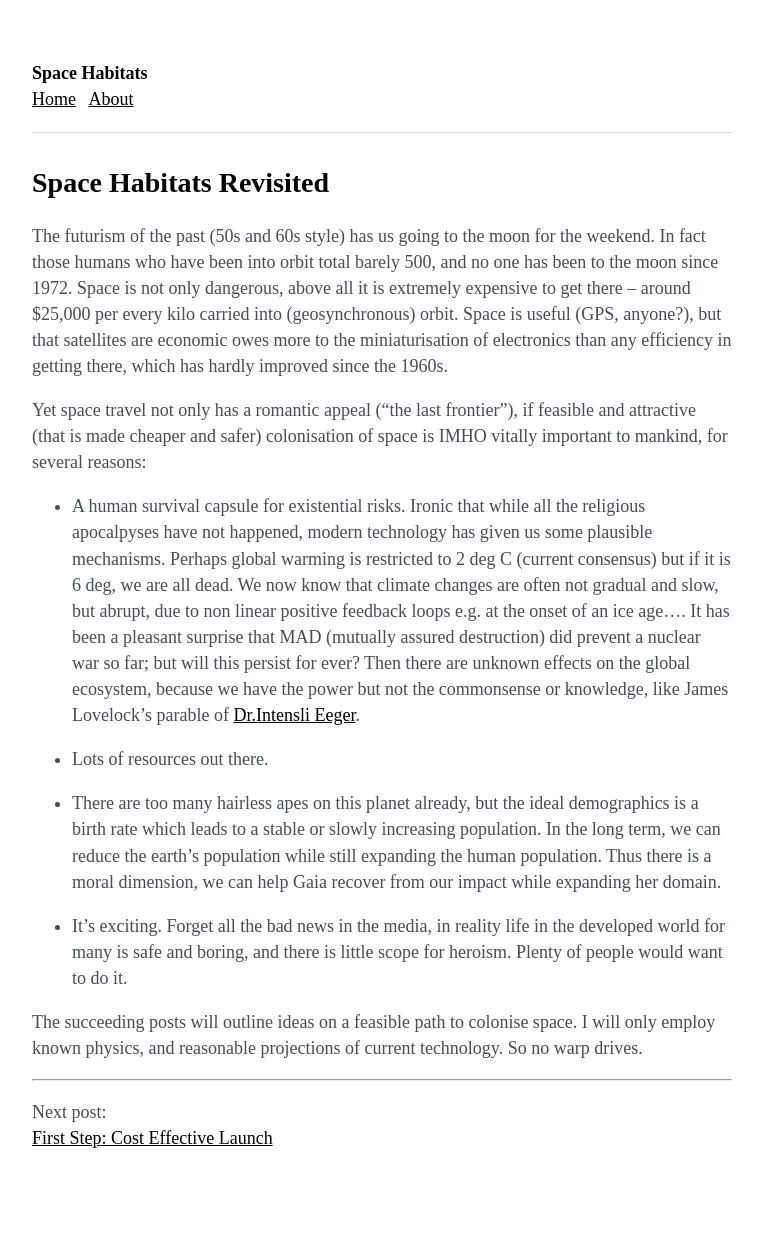
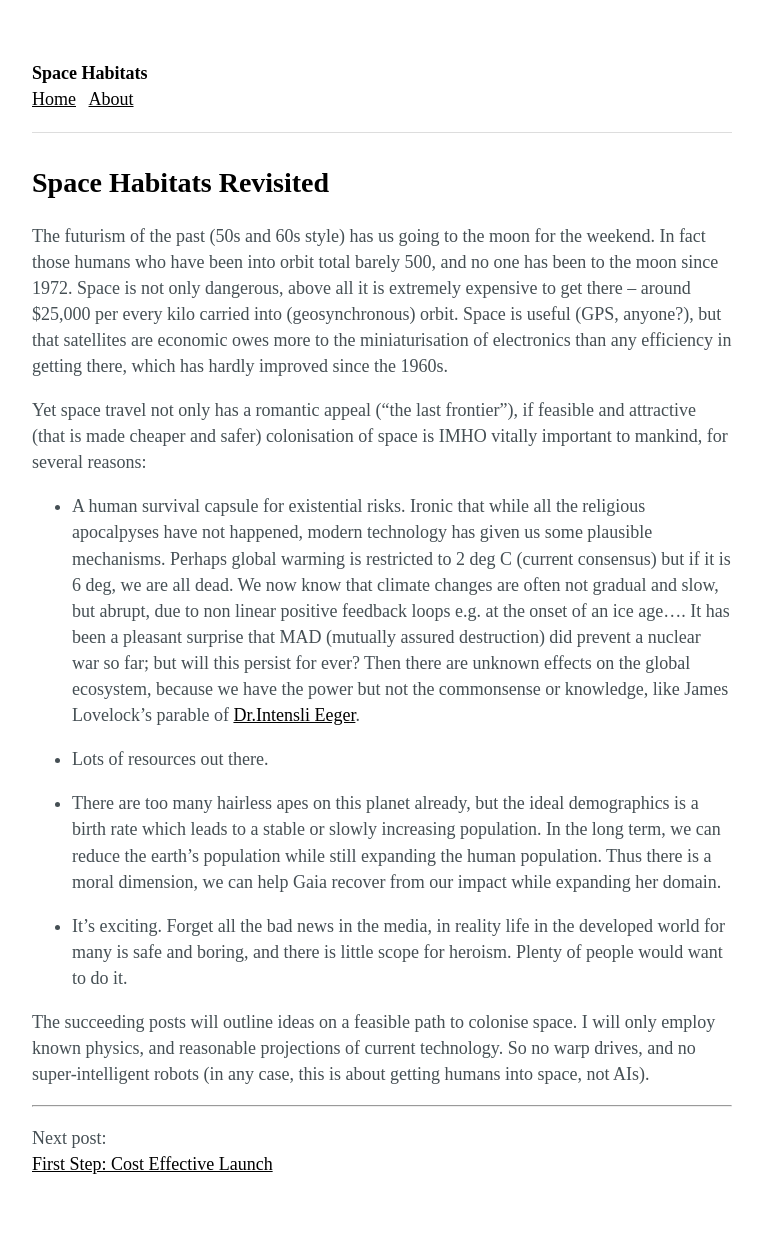
Before and after one commit to ffub/space-habitats, a Jekyll site: the page built from _posts/2016-04-22-space-habitats-revisited.markdown, in a window 1280 px wide. Shown: the whole page, without its empty margins (258-1021 px from the left). Built offline with Jekyll 4.4.1, drawn with Linux system fonts in a browser that asks for light colours; before the commit the page ends 1211 px from its top, so only the background shows below that.

Commit message:
Updated Space Habitats Revisited

```diff
--- a/_posts/2016-04-22-space-habitats-revisited.markdown
+++ b/_posts/2016-04-22-space-habitats-revisited.markdown
@@ -15,6 +15,6 @@
 
 - It’s exciting. Forget all the bad news in the media, in reality life in the developed world for many is safe and boring, and there is little scope for heroism. Plenty of people would want to do it.
 
-The succeeding posts will outline ideas on a feasible path to colonise space. I will only employ known physics, and reasonable projections of current technology. So no warp drives.
+The succeeding posts will outline ideas on a feasible path to colonise space. I will only employ known physics, and reasonable projections of current technology. So no warp drives, and no super-intelligent robots (in any case, this is about getting humans into space, not AIs).
 
 [1]: https://books.google.co.uk/books?id=xW_T4jV9mFAC&pg=PA132&lpg=PA132&dq=INTENSLI+EEGER&source=bl&ots=azMPOQ2lyz&sig=ehd3QZ_6tzLH6Wv-1NvQcVxYcUQ&hl=en&sa=X&ved=0ahUKEwj8osetnKPMAhXhKcAKHTJ-BDIQ6AEIHjAA#v=onepage&q=INTENSLI%20EEGER&f=false
```
